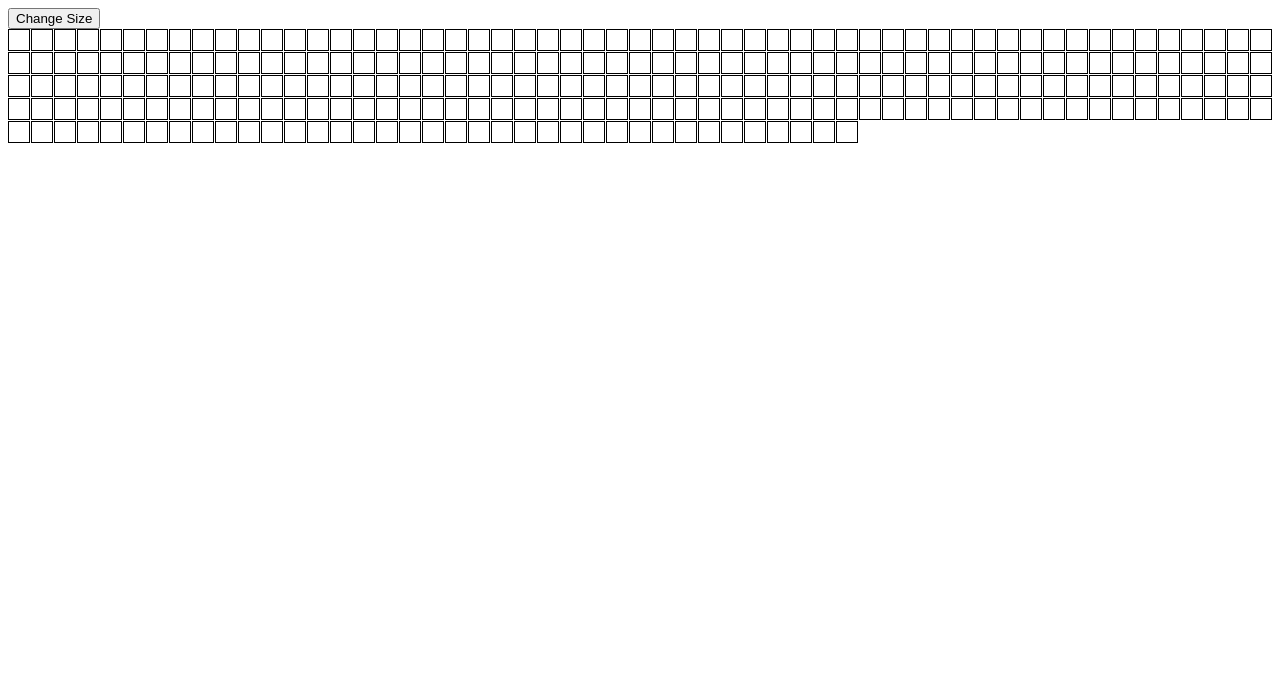
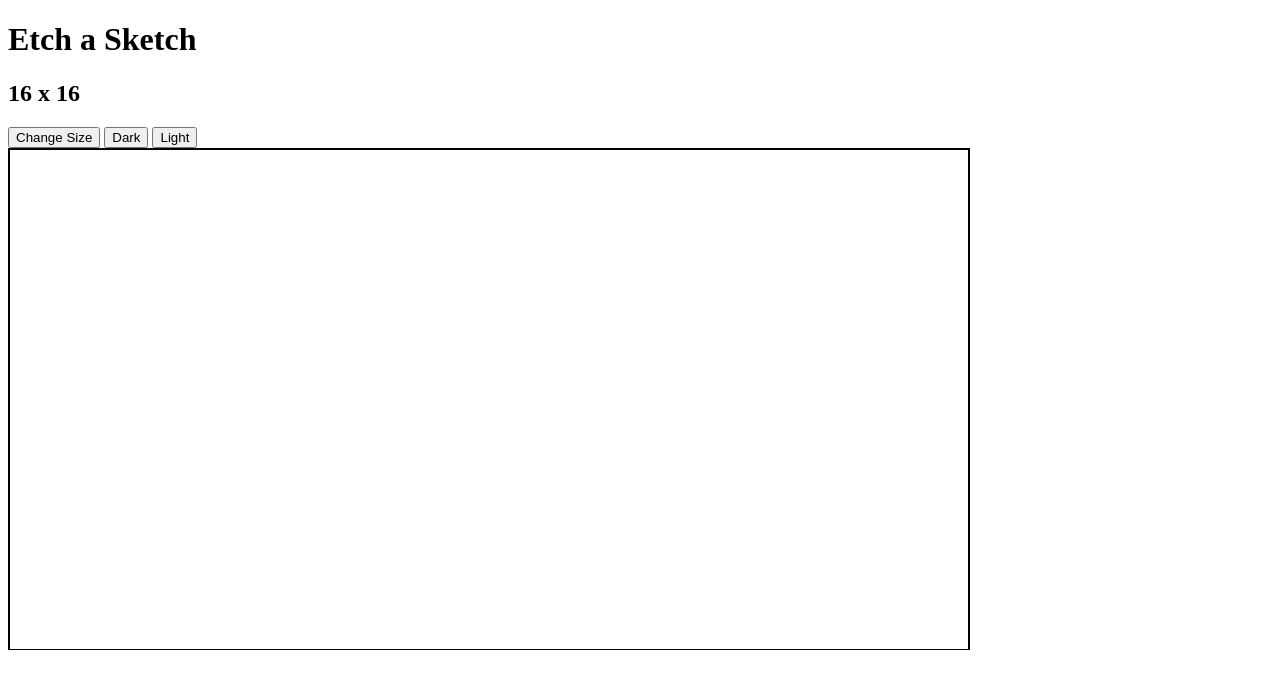
Before and after one commit to einherjar73/Etch-a-Sketch, a plain HTML site: page index.html in a window 1280 px wide. Drawn offline with Linux system fonts and the light colour scheme.

Commit message:
Added change size of squares

```diff
--- a/index.html
+++ b/index.html
@@ -8,7 +8,13 @@
   <title>Etch a Sketch</title>
 </head>
 <body>
+  <h1>Etch a Sketch</h1>
+  <h2 class="heading-2">16 x 16</h2>
+
   <button id="square-number" class="btn">Change Size</button>
+  <button id="dark" class="btn">Dark</button>
+  <button id="light" class="btn">Light</button>
+
   <div id="container"></div>
   <script src="javascript.js"></script>
 </body>
--- a/javascript.js
+++ b/javascript.js
@@ -1,24 +1,37 @@
 const contDiv = document.querySelector("#container");
 const squareNum = document.querySelector("#square-number");
-let squares;
+let squares = 256;
+const heading2 = document.querySelector(".heading-2");
+
+createSquares(squares);
 
 function getSquares(n){
   return n * n;
 }
 
+squareNum.addEventListener("click", () => {
+  let square = prompt("Enter how many squares you want", "0");
 
-for(let i = 0; i < 257; i++){
-  const div = document.createElement("div");
-  div.style.width = "20px";
-  div.style.height = "20px";
-  div.style.border = "1px solid black";
+  if (square >= 0 && square !== null && square <= 100){
+    for(let j = 0; j < squares; j++){
+      contDiv.removeChild(contDiv.firstChild);
+    };
+    squares = getSquares(square);
+    createSquares(squares);
+    heading2.textContent = `${square} x ${square}`;
+  }
+});
 
-  contDiv.appendChild(div);
-  div.addEventListener("mouseover", () => {
-    div.classList.add("hover");
-  });
+
+function createSquares (n){
+  for(let i = 0; i < n; i++){
+    const div = document.createElement("div");
+    div.style.width = "100%";
+    div.style.height = "100%";
+    div.style.border = "1px solid black";
+    contDiv.appendChild(div);
+    div.addEventListener("mouseover", () => {
+      div.classList.add("hover");
+    });
+  }
 }
-
-squareNum.add("click", () => {
-  squares = alert("Enter how many squares you want", 0);
-})
--- a/style.css
+++ b/style.css
@@ -2,10 +2,12 @@
   display: flex;
   flex-wrap: wrap;
   gap: 1px;
-  width: ;
+  width: 960px;
+  height: 500px;
+  border: 1px solid black;
+  overflow: hidden;
 }
 
 .hover{
   background-color: yellow;
-  /* transform: scale(1.1); */
 }
```
